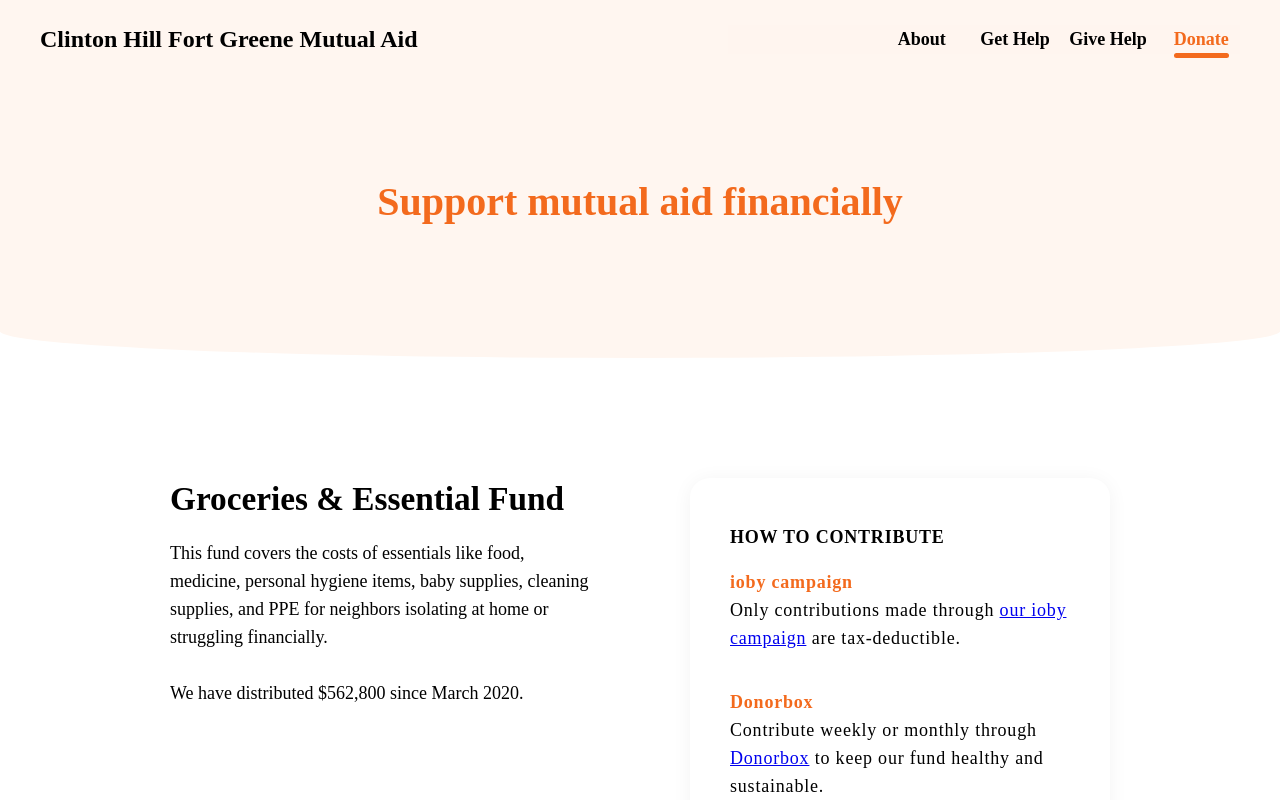
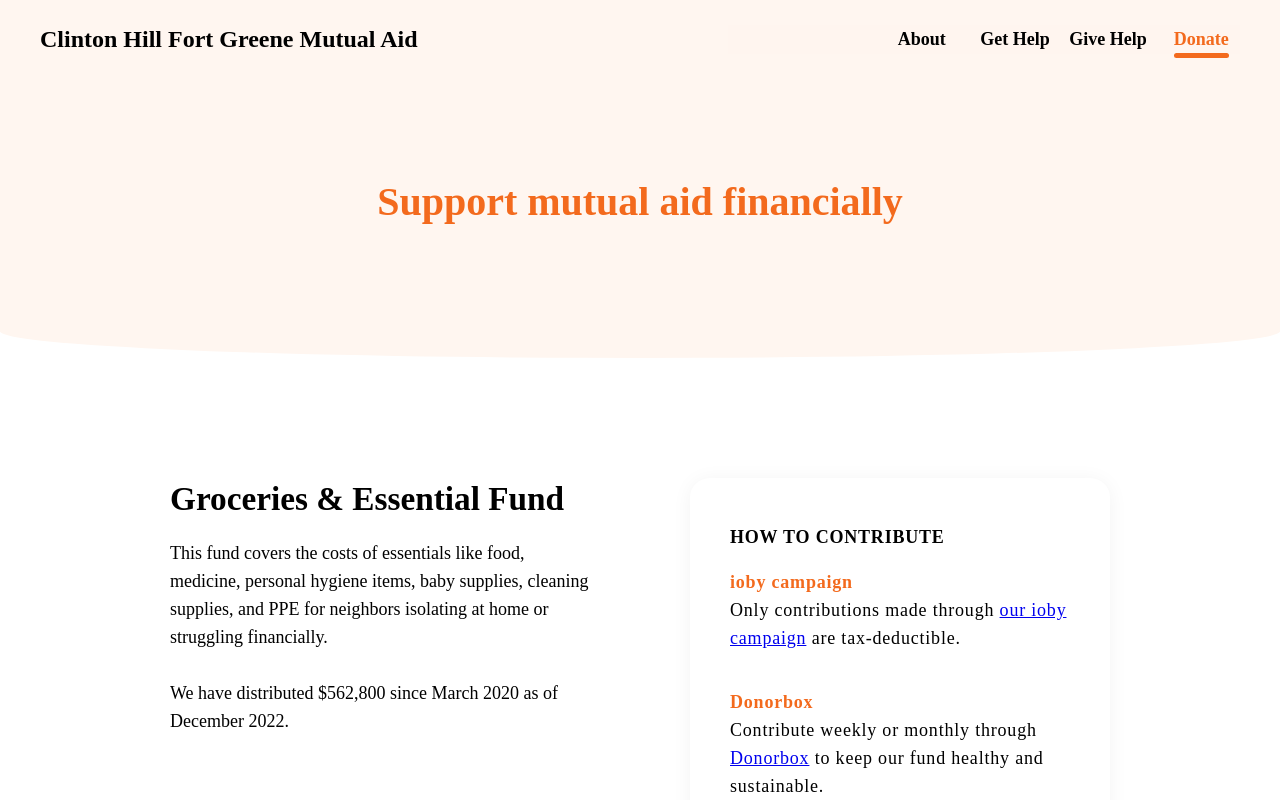
Before and after one commit to RodEsp/chfgma.org, a React (Create React App) app: page /donate in a window 1280 px wide. Built offline with nearby package versions, Linux system fonts and the light colour scheme; a web font is replaced by a local one.

Commit message:
Add date end range for fund distribution

```diff
--- a/src/components/pages/Donate.js
+++ b/src/components/pages/Donate.js
@@ -5,7 +5,7 @@ import { DONORBOX_LINK, IOBY_LINK } from "../../config"
 function Donate() {
     const Left = () => <div>
         <div className="header1">Groceries & Essential Fund</div>
-        <div className="paragraph">This fund covers the costs of essentials like food, medicine, personal hygiene items, baby supplies, cleaning supplies, and PPE for neighbors isolating at home or struggling financially.<br /><br />We have distributed $562,800 since March 2020.</div>
+        <div className="paragraph">This fund covers the costs of essentials like food, medicine, personal hygiene items, baby supplies, cleaning supplies, and PPE for neighbors isolating at home or struggling financially.<br /><br />We have distributed $562,800 since March 2020 as of December 2022.</div>
     </div>
 
     const Right = () => {
```
